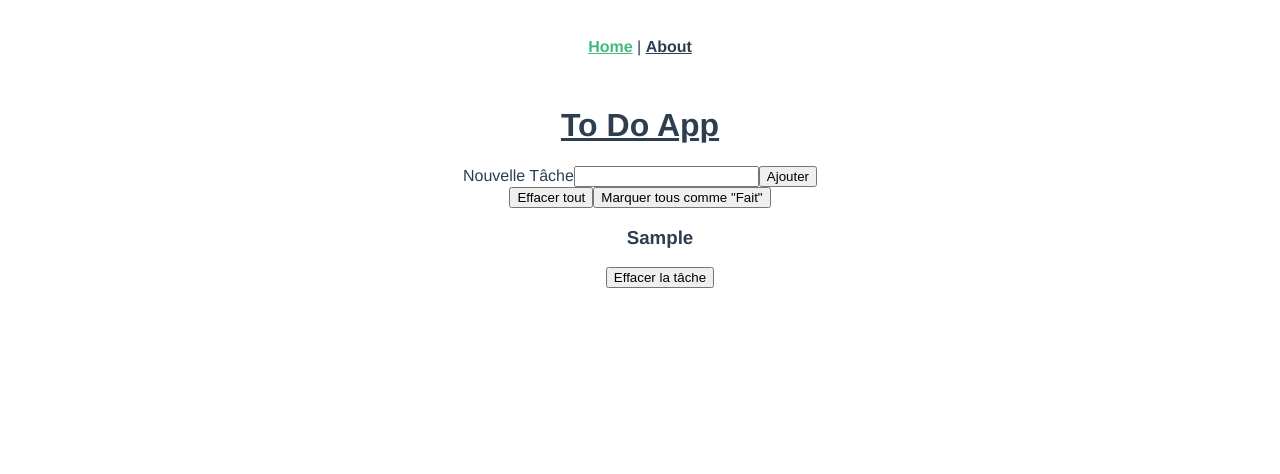
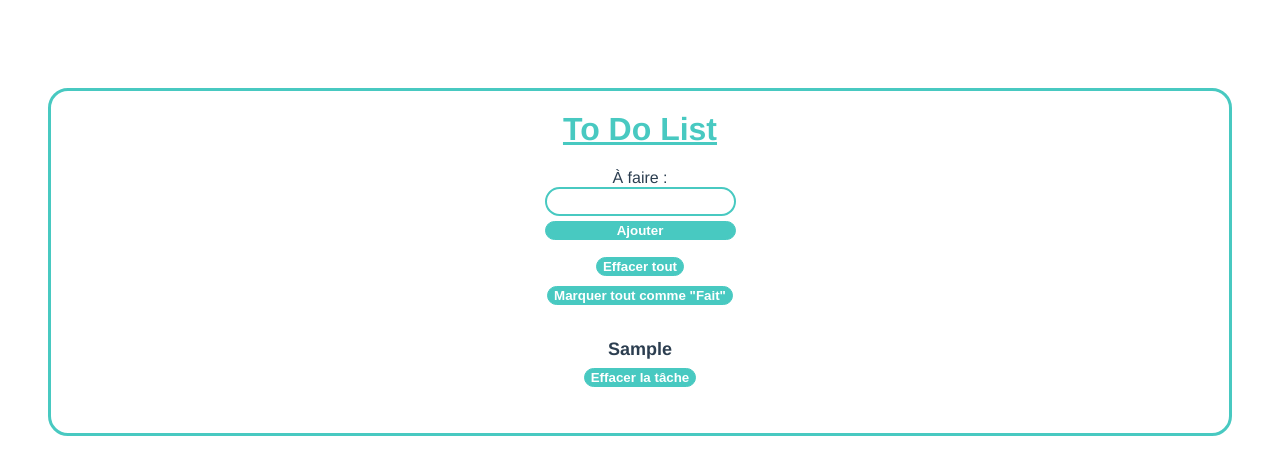
Before and after one commit to StephaneMercier/my_todo_app, a Vue app: page / in a window 1280 px wide. Both pictures are taken after typing "Sample" into the empty fields and a click on the button "Ajouter". Shown: the top 474 px of the page. Built offline with nearby package versions, Linux system fonts and the light colour scheme.

Commit message:
Css done

```diff
--- a/src/App.vue
+++ b/src/App.vue
@@ -1,14 +1,11 @@
 <template>
-  <div id="nav">
-    <router-link to="/">Home</router-link> |
-    <router-link to="/about">About</router-link>
-  </div>
+  <div id="nav"></div>
   <router-view />
 </template>
 
 <style lang="scss">
 #app {
-  font-family: Avenir, Helvetica, Arial, sans-serif;
+  font-family: Helvetica, Arial, sans-serif;
   -webkit-font-smoothing: antialiased;
   -moz-osx-font-smoothing: grayscale;
   text-align: center;
--- a/src/views/Home.vue
+++ b/src/views/Home.vue
@@ -1,21 +1,35 @@
 <template>
-  <h1>To Do App</h1>
+  <div class="background"></div>
+  <div class="container">
+    <h1>To Do List</h1>
+    <div class="form-container">
       <form @submit.prevent="addNewTodo">
-    <label class="todoName" for="newTodo">Nouvelle Tâche</label>
+        <label class="todoName" for="newTodo">À faire : </label>
+        <div class="input-container">
           <input v-model="newTodo" name="newTodo" />
-    <button>Ajouter</button>
+          <button class="btn addTask">Ajouter</button>
+        </div>
       </form>
-  <button @click="removeAll">Effacer tout</button>
-  <button @click="markAllDone">Marquer tous comme "Fait"</button>
-  <div v-for="(todo, index) in todos" :key="todo.id">
+    </div>
+    <div class="btn-section">
+      <button class="btn removeAll" @click="removeAll">Effacer tout</button>
+      <button class="btn markAll" @click="markAllDone">
+        Marquer tout comme "Fait"
+      </button>
+    </div>
+    <div class="todo-container" v-for="(todo, index) in todos" :key="todo.id">
       <ul>
         <li class="todo">
-        <h3 :class="{ done: todo.done }" @click="toggleDone(todo)">
+          <p :class="{ done: todo.done }" @click="toggleDone(todo)">
             {{ todo.content }}
-        </h3>
-        <button @click="removeTodo(index)">Effacer la tâche</button>
+          </p>
+
+          <button class="btn removeTodo" @click="removeTodo(index)">
+            Effacer la tâche
+          </button>
         </li>
       </ul>
+    </div>
   </div>
 </template>
 
@@ -31,6 +45,7 @@ export default {
         done: false,
         content: newTodo.value,
       });
+      localStorage.setItem("task", [newTodo.value]);
       newTodo.value = "";
     }
     function toggleDone(todo) {
@@ -62,12 +77,79 @@ export default {
 };
 </script>
 
-<style scoped>
+<style lang="scss" scoped>
+.background {
+  background-color: #48c9c1;
+  // height: 100vh;
+}
+.container {
+  border: 3px solid #48c9c1;
+  border-radius: 20px;
+  padding: 40px;
+  margin: 20px 40px;
+  display: flex;
+  flex-direction: column;
+  align-items: center;
+}
 h1 {
+  margin-top: -20px;
   text-decoration: underline;
+  color: #48c9c1;
+}
+.form-container {
+  display: flex;
+  flex-direction: column;
+}
+.input-container {
+  display: flex;
+  flex-direction: column;
+  justify-content: space-between;
+  height: 50px;
+}
+input {
+  border-radius: 20px;
+  border: 2px solid #48c9c1;
+  text-overflow: ellipsis;
+  padding: 5px;
+  margin-bottom: 5px;
 }
 ul {
   list-style-type: none;
+}
+li {
+  display: flex;
+  flex-direction: column;
+  align-items: center;
+  margin-left: -40px;
+}
+p {
+  font-size: large;
+  font-weight: bold;
+}
+.btn-section {
+  display: flex;
+  flex-direction: column;
+  justify-content: center;
+  align-items: center;
+  margin-top: 10px;
+}
+.btn {
+  border: 1px solid #48c9c1;
+  border-radius: 10px;
+  color: #fff;
+  background-color: #48c9c1;
+  font-weight: bold;
+  &.removeAll {
+    margin: 10px 0;
+  }
+  &.removeTodo {
+    margin: -10px 0;
+  }
+}
+.todo-container {
+  display: flex;
+  justify-content: center;
+  align-items: center;
 }
 .todo {
   cursor: pointer;
```
Lines whose indentation alone changed are shown as unchanged.
